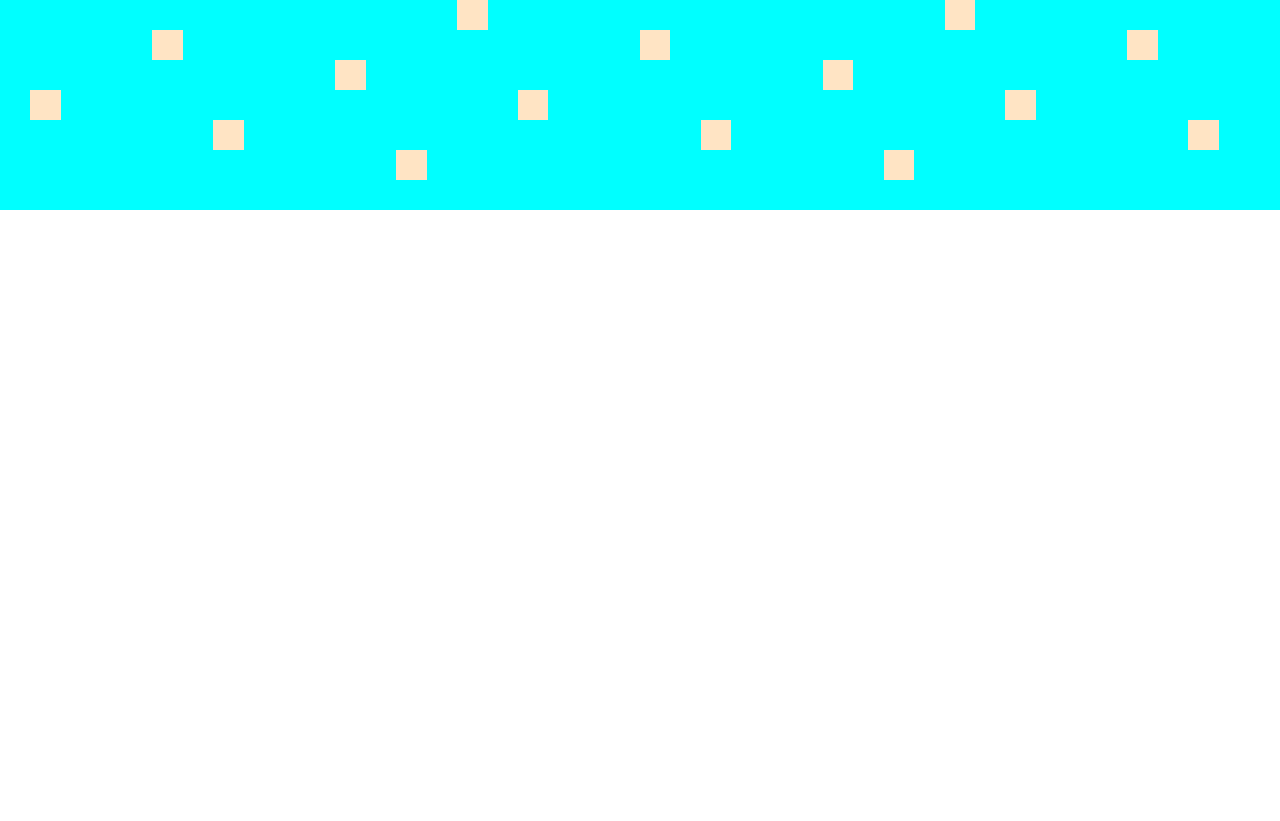
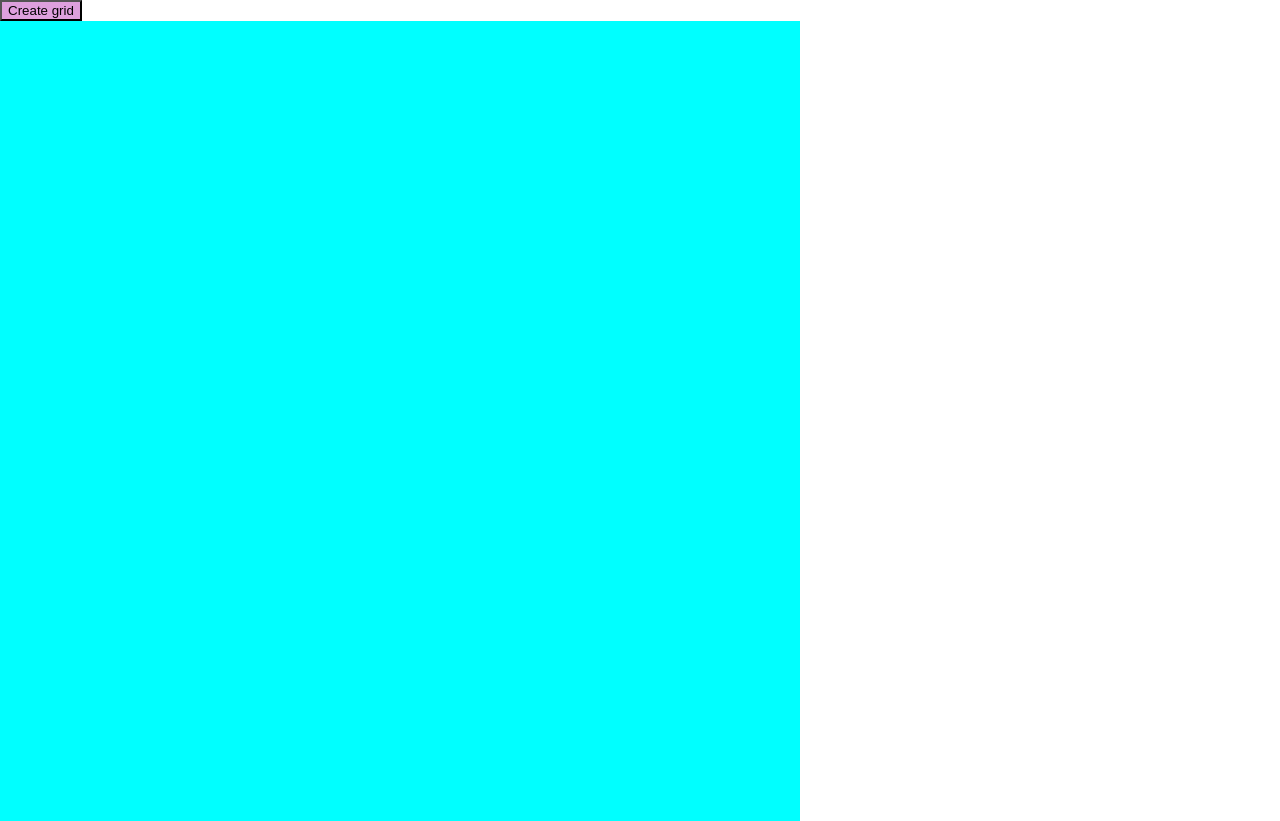
Before and after one commit to BigAkilove/odin-sketch, a plain HTML site: page index.html in a window 1280 px wide. Before the commit the page ends 800 px from the top, so only its background shows below. Drawn offline with Linux system fonts and the light colour scheme.

Commit message:
make an interactible sketch

```diff
--- a/index.html
+++ b/index.html
@@ -8,6 +8,7 @@
 </head>
 
 <body>
+    <button class="grid-button">Create grid</button>
     <div class="container-div"></div>
 
     <script src="scripts.js"></script>
--- a/scripts.js
+++ b/scripts.js
@@ -1,21 +1,46 @@
 let aqua = 'graduated';
+
 let div = document.createElement('div');
 div.classList.add('child-div');
-let hr = document.createElement('hr');
+
+let lineContainer = document.createElement('div');
+lineContainer.classList.add('line-div');
+
 let containerDiv = document.querySelector('.container-div');
 
-for (let i=0; i<255; i++) {
-   // if (i % 15 === 0) {
-   //     containerDiv.appendChild(hr.cloneNode(true));
-   // }
-    containerDiv.appendChild(div.cloneNode(true));
+let numberOfLines = 16;
+
+function remakeTheHtml () {
+    containerDiv.innerHTML = '';
+    lineContainer.innerHTML= '';
+    for (let i=0; i<numberOfLines; i++) {
+        lineContainer.appendChild(div.cloneNode(true));
+    }
+
+    for (let i=0; i<numberOfLines; i++) {
+        containerDiv.appendChild(lineContainer.cloneNode(true));
+    }
 }
+remakeTheHtml()
 
-let containerDivAll = document.querySelectorAll('.container-div')
 
+let containerDivAll = document.querySelectorAll('.child-div')
+console.log(containerDivAll);
 containerDivAll.forEach(() => {
     addEventListener('mouseover', (e) => {
         let target = e.target
-        console.log(target)
+        target.classList.add('new-display')
+    })
+    addEventListener('mouseout', (e) => {
+        let target = e.target
+        target.classList.remove('new-display')
     })
 })
+
+let gridButton = document.querySelector('.grid-button');
+
+gridButton.addEventListener('click', () => {
+    let inputGrid = prompt('Please choose the divs per line, up to 100');
+    numberOfLines = inputGrid;
+    remakeTheHtml();
+})
--- a/styles.css
+++ b/styles.css
@@ -6,18 +6,33 @@ body  {
 .container-div {
     display: flex;
     flex-wrap: wrap;
+    flex-direction: column;
+    align-items: flex-start;
+    justify-content: flex-start;
+    margin: 0;
+    gap: 0;
+
+}
+
+.child-div {
+    flex: 1;
+    height: 50px;
+    width: 50px;
+    background-color: aqua;
+}
+
+/*.child-div:nth-child(16n) {
+    display: block;
+    background-color: bisque;
+}*/
+
+.new-display {
+    background-color: plum;
+}
+
+.line-div {
+    display: flex;
+    flex: 1;
     margin: 0;
     gap: 0;
 }
-
-.child-div {
-    flex-grow: 1;
-    height: 30px;
-    width: 30px;
-    background-color: aqua;
-}
-
-.child-div:nth-child(16n) {
-    display: block;
-    background-color: bisque;
-}
```
